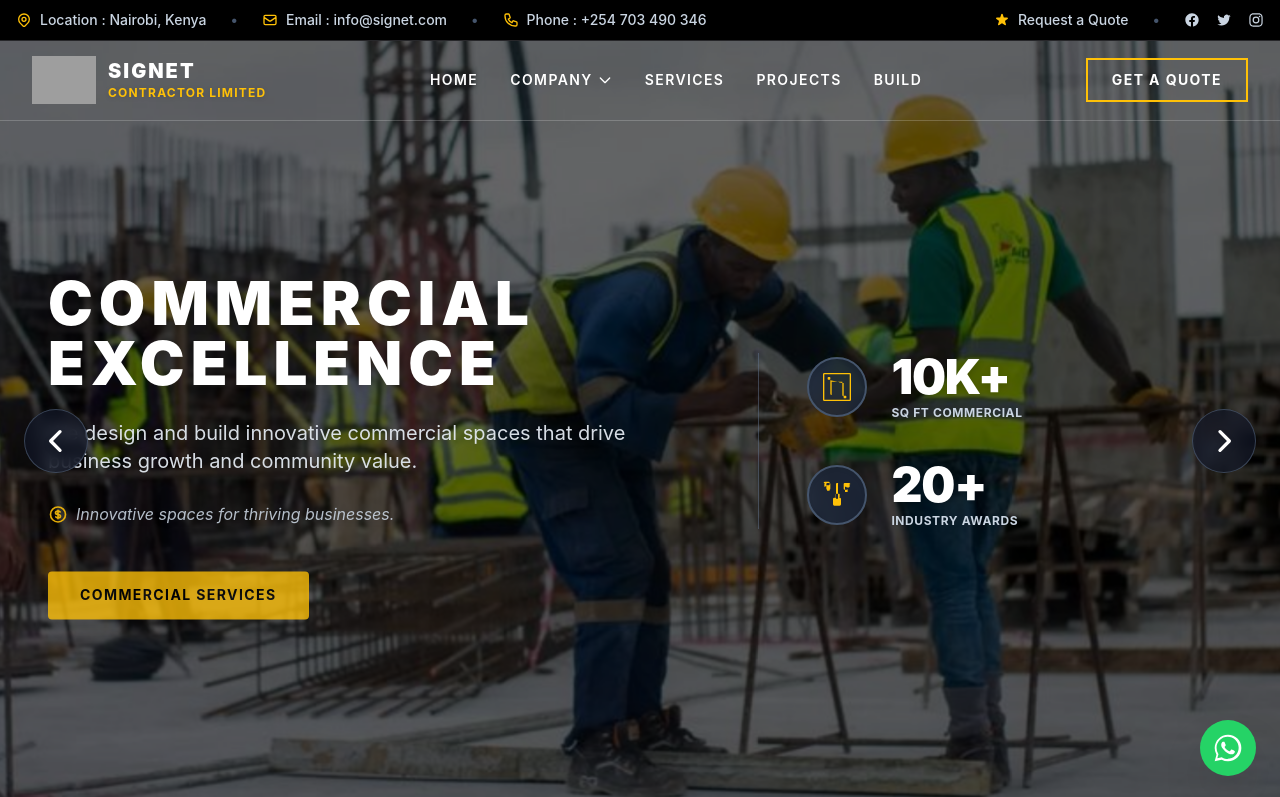
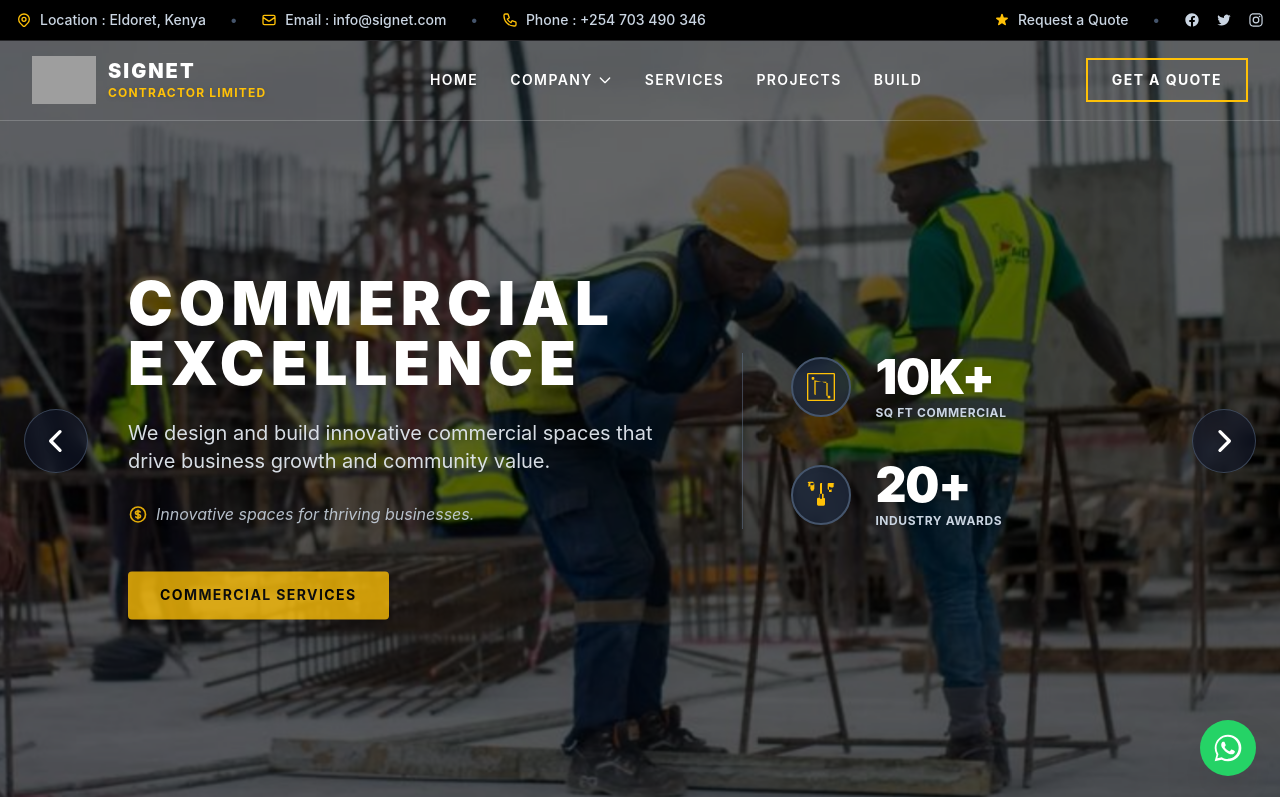
Before and after one commit to elledell/signet-com, a React (Vite) app: page / in a window 1280 px wide. Shown: the top 797 px of the page. Built offline with nearby package versions, Linux system fonts and the light colour scheme; grey boxes are pictures that could not be loaded.

Commit message:
Updated Location

```diff
--- a/src/components/Hero.jsx
+++ b/src/components/Hero.jsx
@@ -11,7 +11,7 @@ import slide5 from '../assets/slide5.jfif';
 const Hero = () => {
   const [currentSlide, setCurrentSlide] = useState(0);
 
-  // NEW: State to track touch coordinates for mobile swiping
+  // State to track touch coordinates for mobile swiping
   const [touchStartX, setTouchStartX] = useState(null);
   const [touchEndX, setTouchEndX] = useState(null);
 
@@ -113,11 +113,11 @@ const Hero = () => {
   const prevSlide = () => setCurrentSlide(prevIndex);
   const goToSlide = (index) => setCurrentSlide(index);
 
-  // NEW: Swipe event handler functions
-  const minSwipeDistance = 50; // Required distance to register as a swipe
+  // Swipe event handler functions
+  const minSwipeDistance = 50;
 
   const onTouchStart = (e) => {
-    setTouchEndX(null); // Reset on new touch
+    setTouchEndX(null);
     setTouchStartX(e.targetTouches[0].clientX);
   };
 
@@ -140,7 +140,6 @@ const Hero = () => {
   };
 
   return (
-    // CHANGED: Added onTouchStart, onTouchMove, and onTouchEnd to this wrapper div
     <div
       id="hero"
       className="relative w-full h-screen bg-slate-950 overflow-hidden group"
@@ -168,7 +167,8 @@ const Hero = () => {
             <div className="absolute inset-0 bg-black/60" />
 
             {/* Content Overlay */}
-            <div className="absolute inset-0 flex justify-start items-center px-4 sm:px-6 lg:px-12">
+            {/* INCLUDES INCREASED PADDING FOR DESKTOP (md:px-24 lg:px-32) TO CLEAR ARROWS */}
+            <div className="absolute inset-0 flex justify-start items-center px-4 sm:px-8 md:px-24 lg:px-32">
               <div
                 className="max-w-7xl mx-auto w-full flex flex-col md:flex-row md:items-center"
               >
@@ -230,7 +230,6 @@ const Hero = () => {
       })}
 
       {/* --- NAVIGATION ARROWS --- */}
-      {/* CHANGED: Replaced `flex` with `hidden md:flex` on both buttons below to hide on mobile */}
       <button
         onClick={prevSlide}
         className="absolute left-6 top-1/2 -translate-y-1/2 z-20 hidden md:flex items-center justify-center w-16 h-16 rounded-full border border-slate-500/50 bg-slate-900/60 transition-transform hover:scale-110 md:cursor-pointer overflow-hidden group/arrowPrev backdrop-blur-sm"
--- a/src/components/TopBar.jsx
+++ b/src/components/TopBar.jsx
@@ -9,7 +9,7 @@ const TopBar = () => {
       icon: (
         <svg className="w-4 h-4 text-[#FFC107]" fill="none" stroke="currentColor" viewBox="0 0 24 24" xmlns="http://www.w3.org/2000/svg"><path strokeLinecap="round" strokeLinejoin="round" strokeWidth={2} d="M17.657 16.657L13.414 20.9a1.998 1.998 0 01-2.827 0l-4.242-4.243a8 8 0 1111.314 0z" /><path strokeLinecap="round" strokeLinejoin="round" strokeWidth={2} d="M15 11a3 3 0 11-6 0 3 3 0 016 0z" /></svg>
       ),
-      text: "Location : Nairobi, Kenya",
+      text: "Location : Eldoret, Kenya",
     },
     {
       id: 2,
```
